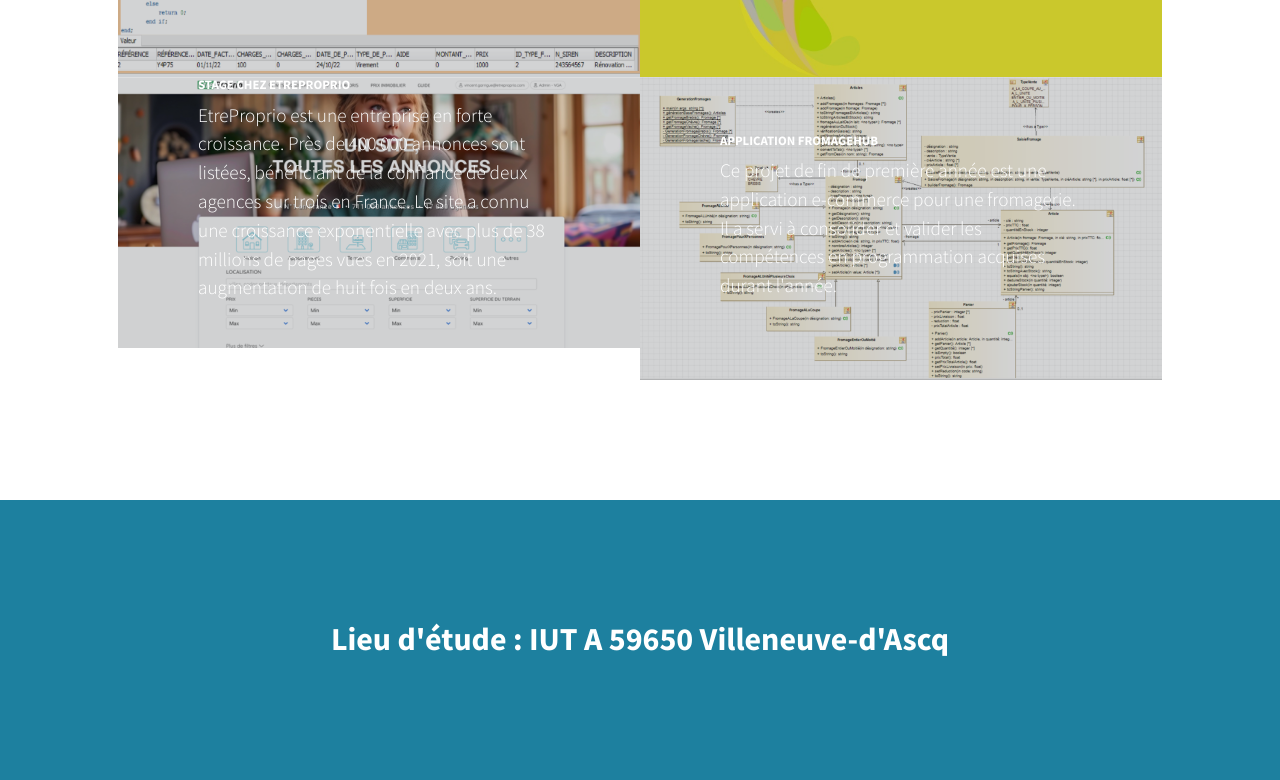
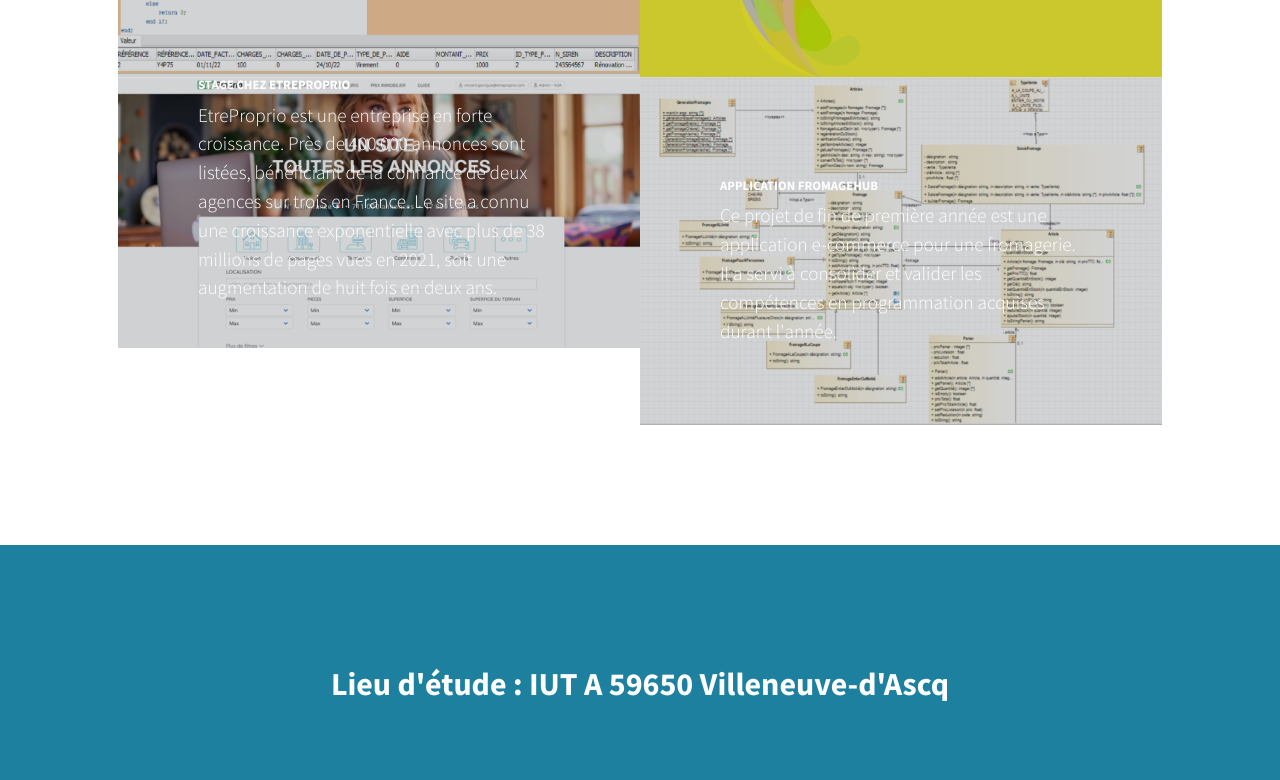
Before and after one commit to VincentProGit/Portfolio, a plain HTML site: page index.html in a window 1280 px wide. Shown: the part 3104-3884 px from the top of the page. Drawn offline with nearby package versions, Linux system fonts and the light colour scheme.

Commit message:
final uml

```diff
--- a/index.html
+++ b/index.html
@@ -157,7 +157,7 @@
                             </div>
                             <img class="img-fluid" src
 
-        ="assets/img/umlfinalstp.png" alt="Application FromageHub" />
+        ="assets/img/umlGra.png" alt="Application FromageHub" />
                         </a>
                     </div>
                 </div>
```
Also changed, not shown: assets/img/umlGra.png (added).
